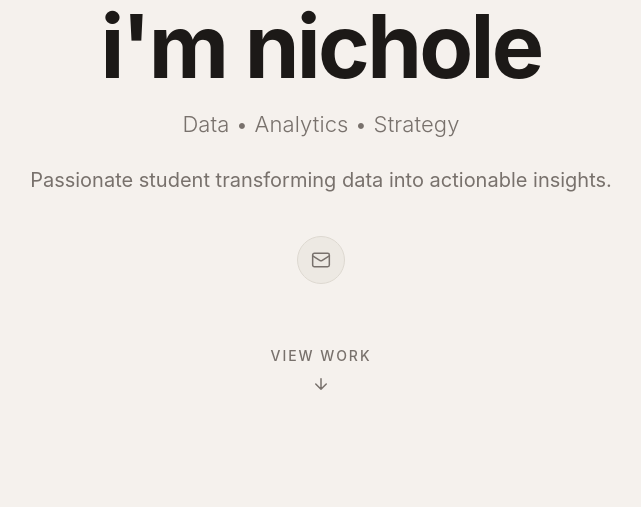
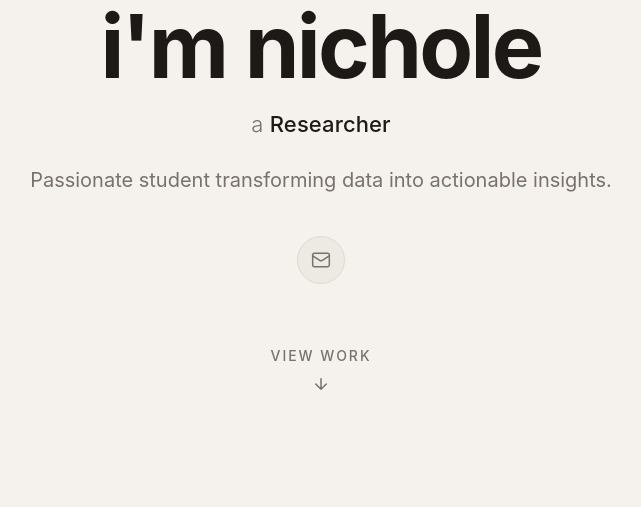
Before and after one commit to Nicholezheng123/nichole-zheng-portfolio, a plain HTML site: page index.html in a window 1280 px wide. Shown: the part 293-800 px from the top of the page, without its empty margins (319-960 px from the left). Drawn offline with Linux system fonts and the light colour scheme.

Commit message:
Add cycling tagline: a Data Analyst / Researcher / Builder / etc.

```diff
--- a/index.html
+++ b/index.html
@@ -28,7 +28,9 @@
       </div>
 
       <h1 class="hero-name">i'm nichole</h1>
-      <p class="hero-tagline">Data &bull; Analytics &bull; Strategy</p>
+      <p class="hero-tagline">
+        <span class="tagline-prefix">a&nbsp;</span><span id="cyclingWord" aria-live="polite">Data Analyst</span>
+      </p>
       <p class="hero-sub">Passionate student transforming data into actionable insights.</p>
 
       <div class="icon-row">
--- a/main.js
+++ b/main.js
@@ -1,5 +1,42 @@
 (function () {
   'use strict';
+
+  /* ─────────────────────────────────────────
+     Cycling tagline
+  ───────────────────────────────────────── */
+  var words = [
+    'Data Analyst',
+    'Researcher',
+    'Builder',
+    'Traveler',
+    'Photographer',
+    'Rock Climber',
+    'Badminton Player',
+    'Problem Solver'
+  ];
+  var wordEl = document.getElementById('cyclingWord');
+  var current = 0;
+
+  function cycleWord() {
+    // fade out
+    wordEl.classList.add('fade-out');
+    wordEl.classList.remove('fade-in');
+
+    setTimeout(function () {
+      current = (current + 1) % words.length;
+      wordEl.textContent = words[current];
+
+      // fade in
+      wordEl.classList.remove('fade-out');
+      wordEl.classList.add('fade-in');
+    }, 380); // wait for fade-out to finish
+  }
+
+  // Start cycling after a short initial pause
+  setTimeout(function () {
+    wordEl.classList.add('fade-in');
+    setInterval(cycleWord, 2600);
+  }, 1200);
 
   /* ─────────────────────────────────────────
      Scroll-reveal
--- a/style.css
+++ b/style.css
@@ -178,6 +178,32 @@ strong { font-weight: 700; }
   color: var(--muted);
   letter-spacing: 0.005em;
   margin-top: -4px;
+  display: flex;
+  align-items: baseline;
+  justify-content: center;
+  gap: 0;
+}
+
+.tagline-prefix {
+  font-weight: 300;
+  color: var(--muted);
+}
+
+#cyclingWord {
+  display: inline-block;
+  font-weight: 500;
+  color: var(--text);
+  transition: opacity 0.35s ease, transform 0.35s ease;
+}
+
+#cyclingWord.fade-out {
+  opacity: 0;
+  transform: translateY(-8px);
+}
+
+#cyclingWord.fade-in {
+  opacity: 1;
+  transform: translateY(0);
 }
 
 .hero-sub {
```
